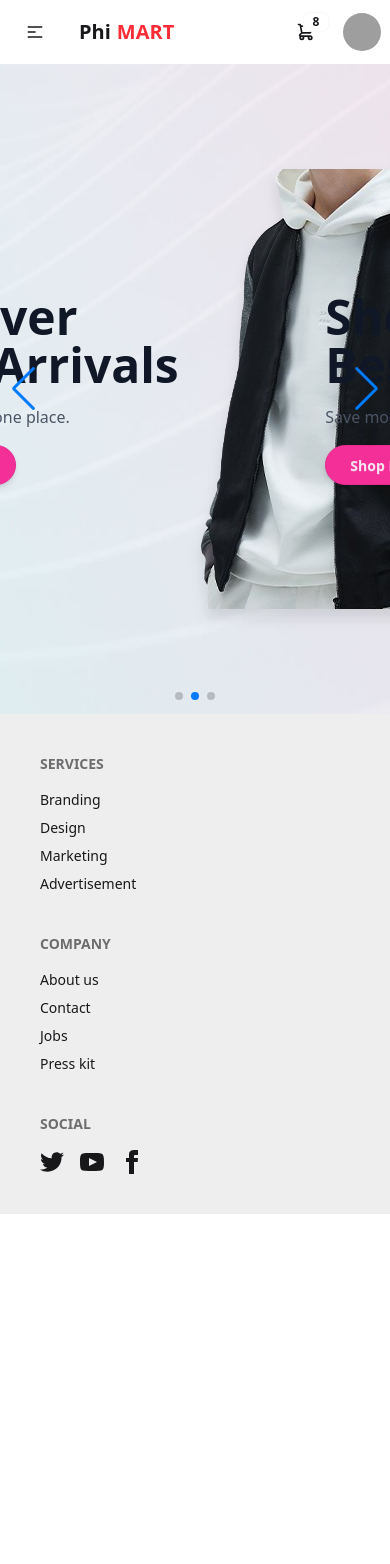
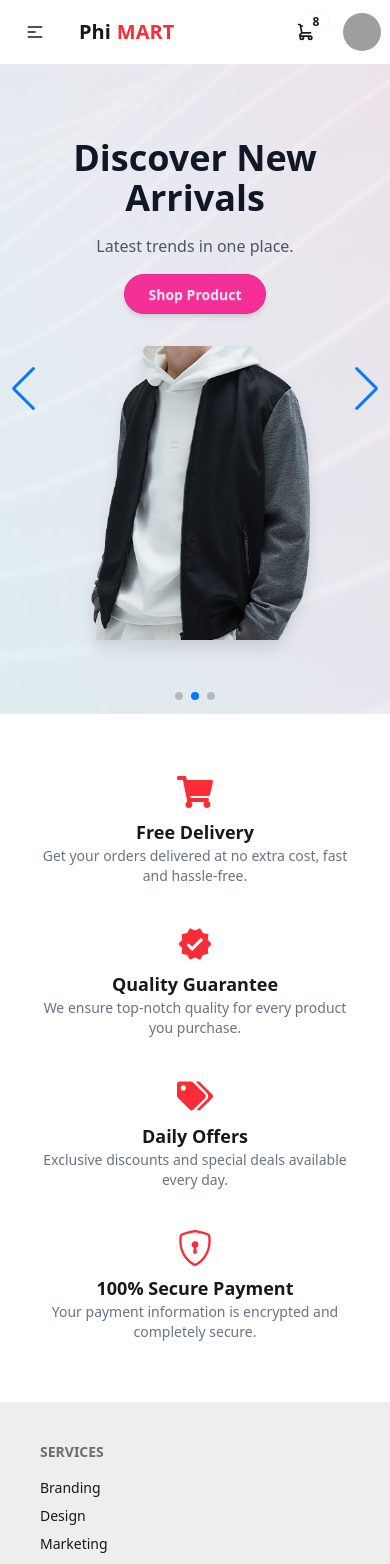
Before and after one commit to Moniruzzaman-Shawon/Phimart-Client, a React (Vite) app: page / in a window 390 px wide. Shown: the top 1564 px of the page. Before the commit the page ends 1214 px from the top, so only its background shows below. Built offline with nearby package versions, Linux system fonts and the light colour scheme; grey boxes are pictures that could not be loaded.

Commit message:
Module 31 added

```diff
--- a/package.json
+++ b/package.json
@@ -13,6 +13,7 @@
     "@tailwindcss/vite": "^4.1.12",
     "react": "^18.3.1",
     "react-dom": "^18.3.1",
+    "react-icons": "^5.5.0",
     "react-router": "^7.2.0",
     "swiper": "^11.2.10",
     "tailwindcss": "^4.1.12"
--- a/src/components/Carousel/CarouselSlide.jsx
+++ b/src/components/Carousel/CarouselSlide.jsx
@@ -1,20 +1,21 @@
 import bgImg from '../../assets/images/banner-image-bg.jpg'
 
 
+// eslint-disable-next-line react/prop-types
 const CarouselSlide = ({title, subtitle, image}) => {
     return (
         <section className='w-full h-[650px] bg-cover bg-center flex justify-center px-8 items-center' style={{backgroundImage:`url(${bgImg})`}}>
-            <div className='flex items-center justify-between max-w-6xl px-8' >
+            <div className='flex flex-col md:flex-row items-center justify-between max-w-6xl px-4 md:px-8 ' >
             {/* Left Content */}
-            <div className='w-1/2'>
-                <h1 className='text-5xl font-bold text-gray-900'>{title}</h1>
-                <p className='text-gray-600 my-4'> {subtitle} </p>
+            <div className='w-full md:w-1/2 text-center md:text-left mb-8 md:mb-0 px-4 md:px-8'>
+                <h1 className='text-4xl md:text-5xl font-bold text-gray-900'>{title}</h1>
+                <p className='text-gray-600 my-4 '> {subtitle} </p>
                 <button className='btn btn-secondary rounded-full shadow-md px-6 py-3'>Shop Product</button>
             </div>
 
             {/* Right Image  */}
-            <div className='w-1/2 flex justify-center'>
-                <img className='max-w-md drop-shadow-xl' src={image} alt="" />
+            <div className='w-full md:w-1/2 flex justify-center'>
+                <img className='max-w-full md:max-w-md drop-shadow-xl' src={image} alt="" />
             </div>
         </div>
         </section>
--- /dev/null
+++ b/src/components/Featues.jsx
@@ -0,0 +1,48 @@
+import { FaShoppingCart } from "react-icons/fa";
+import { MdVerified } from "react-icons/md";
+import { FaTags } from "react-icons/fa";
+import { BsShieldLock } from "react-icons/bs";
+
+const Features = () => {
+  const features = [
+    {
+      icon: <FaShoppingCart className="text-red-500 text-4xl" />,
+      title: "Free Delivery",
+      description:
+        "Get your orders delivered at no extra cost, fast and hassle-free.",
+    },
+    {
+      icon: <MdVerified className="text-red-500 text-4xl" />,
+      title: "Quality Guarantee",
+      description:
+        "We ensure top-notch quality for every product you purchase.",
+    },
+    {
+      icon: <FaTags className="text-red-500 text-4xl" />,
+      title: "Daily Offers",
+      description: "Exclusive discounts and special deals available every day.",
+    },
+    {
+      icon: <BsShieldLock className="text-red-500 text-4xl" />,
+      title: "100% Secure Payment",
+      description:
+        "Your payment information is encrypted and completely secure.",
+    },
+  ];
+
+  return (
+    <section className="px-8 py-15">
+      <div className="grid grid-cols-1 md:grid-cols-4 gap-10">
+        {features.map((feature, index) => (
+          <div key={index} className="flex flex-col items-center text-center">
+            {feature.icon}
+            <h3 className="text-lg font-semibold mt-2">{feature.title}</h3>
+            <p className="text-gray-500 text-sm">{feature.description}</p>
+          </div>
+        ))}
+      </div>
+    </section>
+  );
+};
+
+export default Features;
--- a/src/pages/Home.jsx
+++ b/src/pages/Home.jsx
@@ -1,11 +1,12 @@
-import CarouselSlide from "../components/Carousel/CarouselSlide";
 import HeroCarousel from "../components/Carousel/HeroCarousel";
+import Featues from "../components/Featues";
 
 
 const Home = () => {
     return (
         <div>
             <HeroCarousel></HeroCarousel>
+            <Featues></Featues>
         </div>
     );
 };
```
Also changed, not shown: 1 other file (tests, documents, lock files or other folders).
